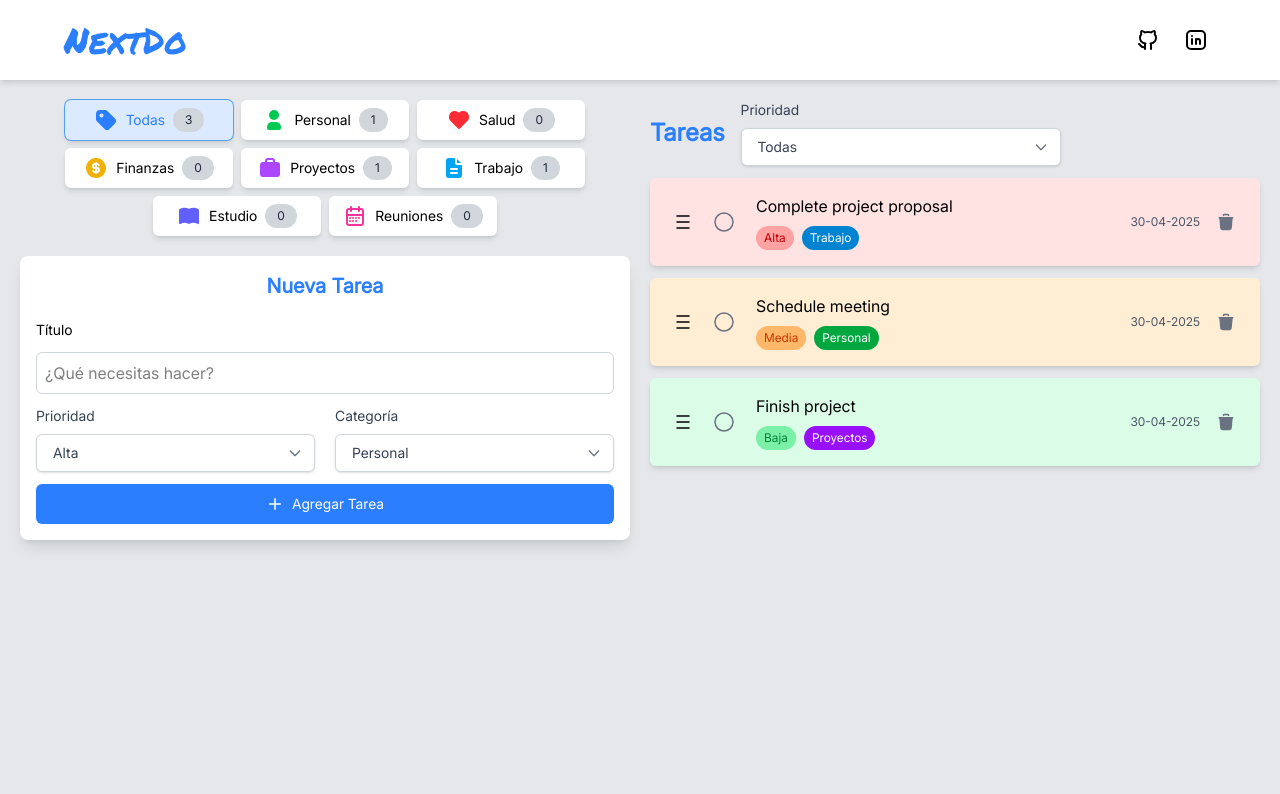
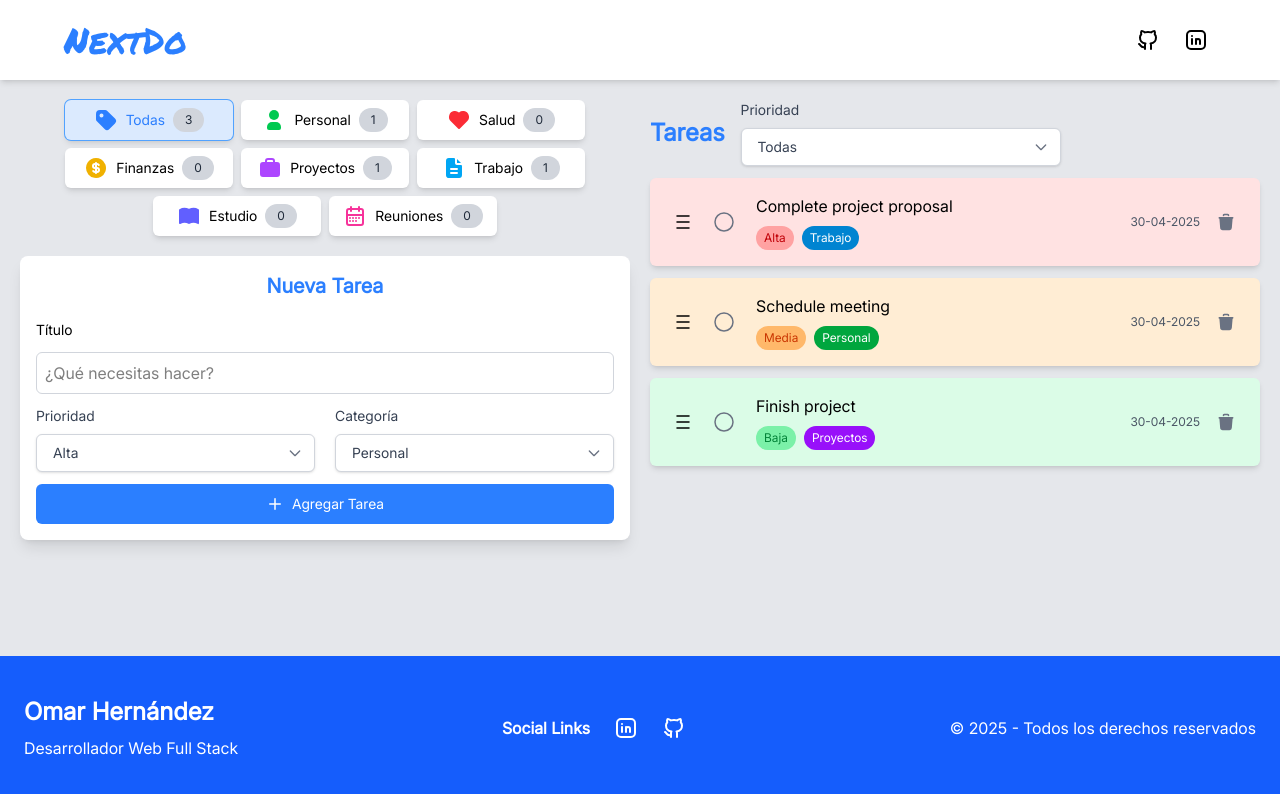
Before and after one commit to omar15hr/nextdo, a React (Vite) app: page / in a window 1280 px wide. Shown: the top 794 px of the page. Built offline with nearby package versions, Linux system fonts and the light colour scheme.

Commit message:
añadimos el footer

```diff
--- a/src/App.tsx
+++ b/src/App.tsx
@@ -1,3 +1,4 @@
+import { Footer } from "./components/Footer";
 import { Header } from "./components/Header";
 import { TaskList } from "./components/TaskList";
 import { TaskOverviewPanel } from "./components/TaskOverviewPanel";
@@ -6,10 +7,13 @@
   return (
     <div className="flex flex-col bg-gray-200 min-h-screen">
       <Header />
-      <div className="grid grid-cols-1 gap-10 md:grid-cols-2 md:gap-5 p-5">
-        <TaskOverviewPanel />
-        <TaskList />
-      </div>
+      <main className="flex-1">
+        <div className="grid grid-cols-1 gap-10 md:grid-cols-2 md:gap-5 p-5">
+          <TaskOverviewPanel />
+          <TaskList />
+        </div>
+      </main>
+      <Footer />
     </div>
   );
 }
--- /dev/null
+++ b/src/components/Footer.tsx
@@ -0,0 +1,38 @@
+import { GithubIcon, LinkedinIcon } from "./Icons";
+
+export function Footer() {
+  return (
+    <footer className="bg-blue-600 text-white py-10">
+      <div className="container mx-auto px-6">
+        <div className="flex flex-col md:flex-row justify-between items-center text-center md:text-left">
+          <div className="mb-6 md:mb-0">
+            <h2 className="text-2xl font-bold">Omar Hernández</h2>
+            <p className="mt-2">Desarrollador Web Full Stack</p>
+          </div>
+
+          <div className="flex space-x-6 mb-6 md:mb-0">
+            <h3 className="font-bold">Social Links</h3>
+            <a
+              href="#"
+              className="hover:text-white transition-colors duration-300 cursor-pointer"
+            >
+              <LinkedinIcon />
+            </a>
+            <a
+              href="#"
+              className="hover:text-white transition-colors duration-300 cursor-pointer"
+            >
+              <GithubIcon />
+            </a>
+          </div>
+
+          <div className="text-center md:text-right">
+            <p>
+              © {new Date().getFullYear()} - Todos los derechos reservados
+            </p>
+          </div>
+        </div>
+      </div>
+    </footer>
+  );
+}
```
